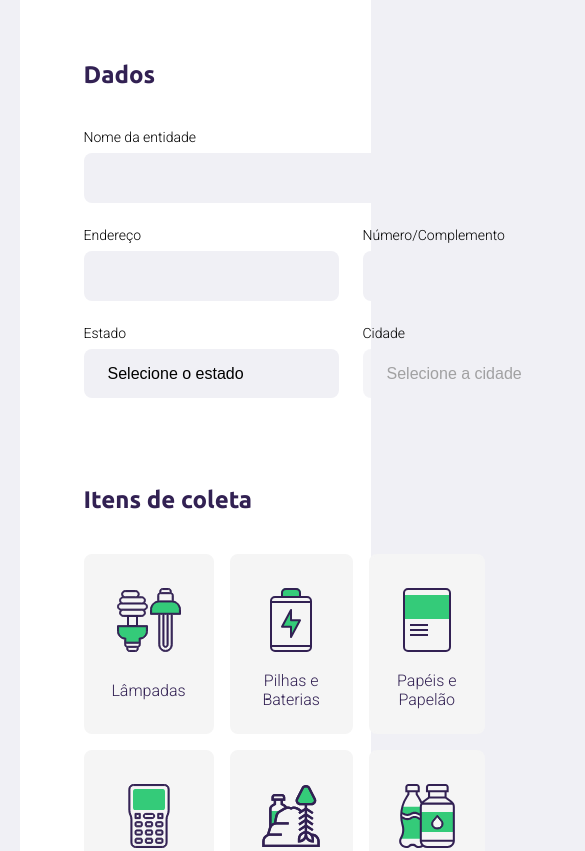
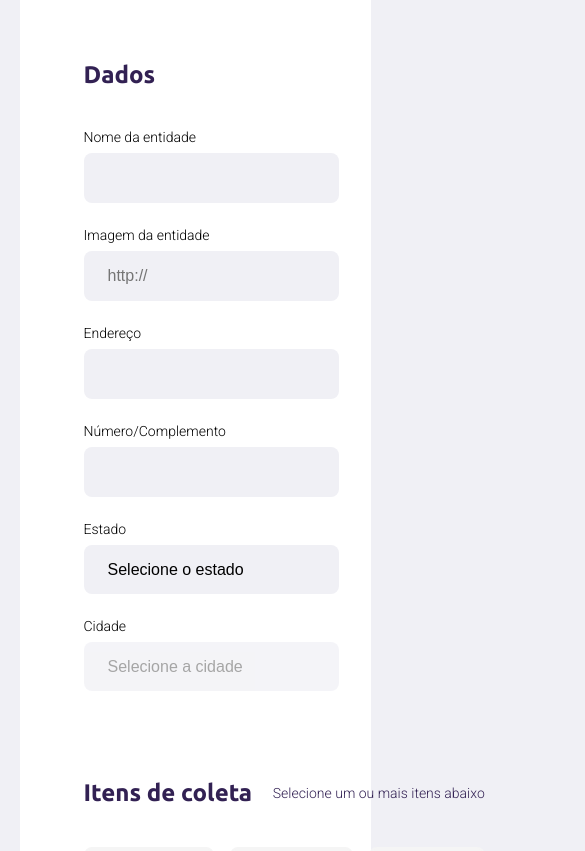
Before and after one commit to vyctoriak/nlw-01, a website: page src/views/create-point.html in a window 390 px wide. Shown: the part 365-1216 px from the top of the page, 585 px wide, since content can reach past the window. Drawn offline with nearby package versions, Linux system fonts and the light colour scheme; files that its build step writes are made by us from their sources; no server answers.

Commit message:
responsividade tela de cadastro, inputs para imagem, span de itens

```diff
--- a/public/styles/create-point.css
+++ b/public/styles/create-point.css
@@ -49,9 +49,19 @@ form fieldset {
 }
 form legend {
   margin-bottom: 40px;
+
+  display: flex;
+  align-items: center;
+  justify-content: space-between;
+
+  width: 100%;
 }
 form legend h2 {
   font-size: 24px;
+}
+form legend span {
+  color: var(--title-color);
+  font-size: 14px;
 }
 
 form .field {
--- a/public/styles/responsive.css
+++ b/public/styles/responsive.css
@@ -26,6 +26,14 @@
   #page-search-results .cards img {
     height: 250px;
   }
+
+  #page-create-point .field-group {
+    flex-direction: column;
+  }
+
+  #page-create-point .field-group .field + .field {
+    margin-left: 0;
+  }
 }
 
 @media (min-width: 1700px) {
--- a/src/views/create-point.html
+++ b/src/views/create-point.html
@@ -21,10 +21,19 @@
         <h2>Dados</h2>
       </legend>
 
-      <div class="field">
-        <label for="name">Nome da entidade</label>
-        <input type="text" name="name" required="required">
+      <div class="field-group">
+
+        <div class="field">
+          <label for="name">Nome da entidade</label>
+          <input type="text" name="name" required="required">
+        </div>
+
+        <div class="field">
+          <label for="image">Imagem da entidade</label>
+          <input type="url" name="image" required="required" placeholder="http://">
+        </div>
       </div>
+
 
       <div class="field-group">
         <div class="field">
@@ -59,6 +68,7 @@
     <fieldset>
       <legend>
         <h2>Itens de coleta</h2>
+        <span>Selecione um ou mais itens abaixo</span>
       </legend>
 
       <div class="items-grid">
```
